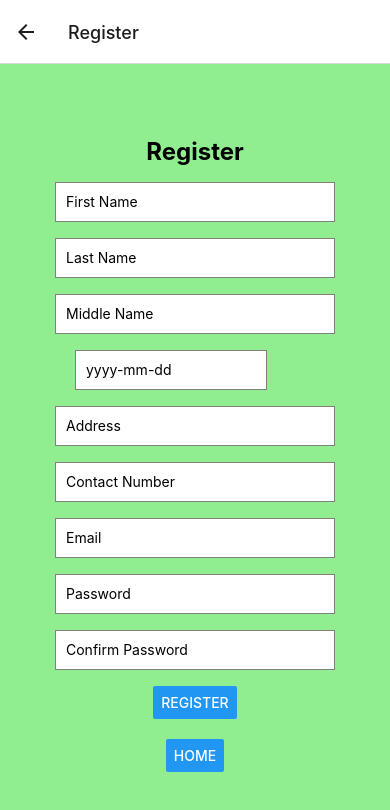
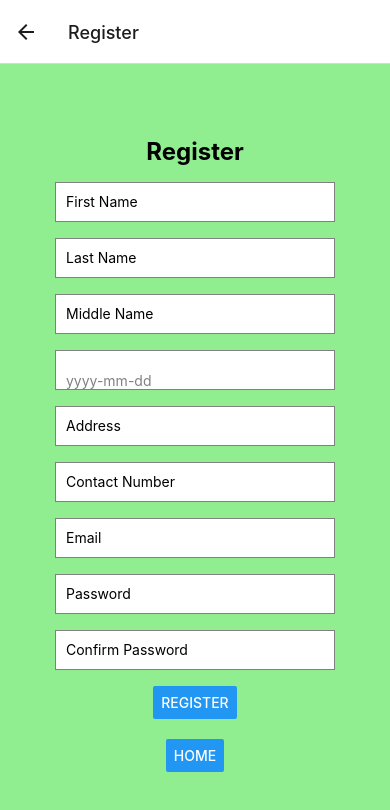
Before and after one commit to Glenn-webdev/ADR, a React Native app: screen /Register in a window 390 px wide. Shown: the top 810 px of the page. Built offline with nearby package versions, Linux system fonts and the light colour scheme.

Commit message:
Updated date input container
Some work still needs to be done on the text alignment.

```diff
--- a/src/components/screens/Register.jsx
+++ b/src/components/screens/Register.jsx
@@ -25,6 +25,7 @@ export default function RegisterScreen({ navigation }) {
     setShowDatePicker(Platform.OS === 'ios');
     setDate(currentDate);
     setBirthDay(currentDate.toISOString().split('T')[0]); // Format date as yyyy-mm-dd
+    setShowDatePicker(false); // Close the picker after selecting a date
   };
 
   return (
@@ -48,13 +49,16 @@ export default function RegisterScreen({ navigation }) {
         onChangeText={setMiddleName}
         placeholder="Middle Name"
       />
-      <TouchableOpacity onPress={() => setShowDatePicker(true)}>
-        <TextInput
-          style={styles.input}
-          value={birthDay}
-          placeholder="yyyy-mm-dd"
-          editable={false}
-        />
+      <TouchableOpacity onPress={() => setShowDatePicker(true)} style={styles.input}>
+        <View pointerEvents="none">
+          <TextInput
+            style={styles.dateInput}
+            value={birthDay}
+            placeholder="yyyy-mm-dd"
+            editable={false}
+            placeholderTextColor="gray"
+          />
+        </View>
       </TouchableOpacity>
       {showDatePicker && (
         <DateTimePicker
@@ -128,6 +132,11 @@ const styles = StyleSheet.create({
     width: '80%',
     backgroundColor: '#fff',
   },
+  dateInput: {
+    height: 40, // Ensure the date input has the same height
+    color: 'gray',
+    width: '100%', // Ensure it takes the full width of the container
+  },
   spacer: {
     height: 20,
   },
```
